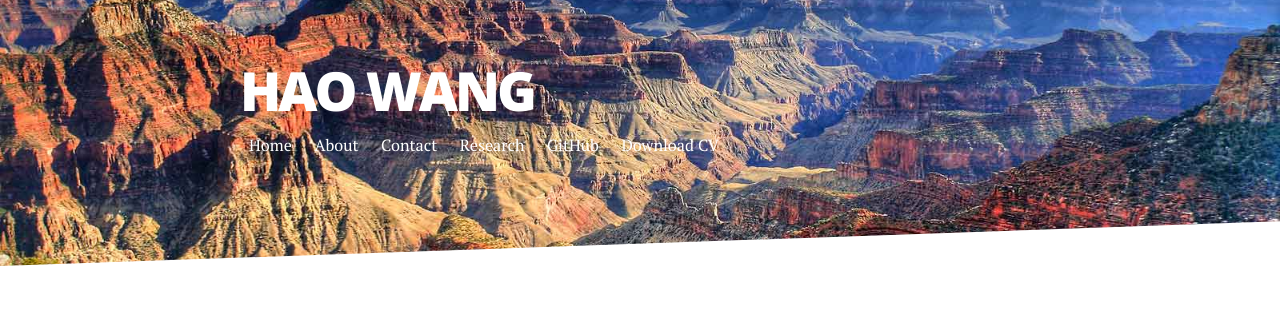
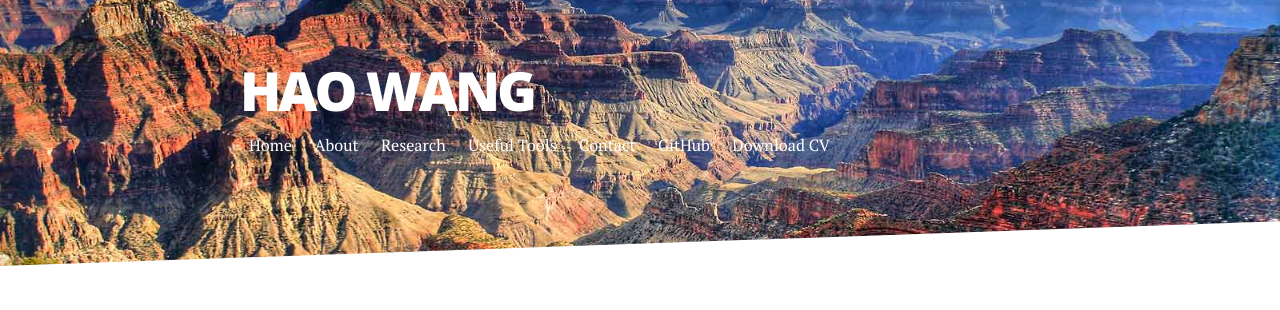
Before and after one commit to haowang666/haowang666.github.io, a Jekyll site: the page built from index.html, in a window 1280 px wide. Shown: the top 310 px of the page. Built offline with Jekyll 4.4.1, drawn with Linux system fonts in a browser that asks for light colours; nearby versions of some CDN libraries; the list of posts is cut into pages by our own code.

Commit message:
Update _config.yml

```diff
--- a/_config.yml
+++ b/_config.yml
@@ -16,10 +16,13 @@ navigation:
    url: /index.html
  - title: About
    url: /about
+ - title: Research
+   url: /research
+ - title: Useful Tools
+   url: /tools
  - title: Contact
    url: /contact
- - title: Research
-   url: /research
+
 
 social:
    github: haowang666
```
